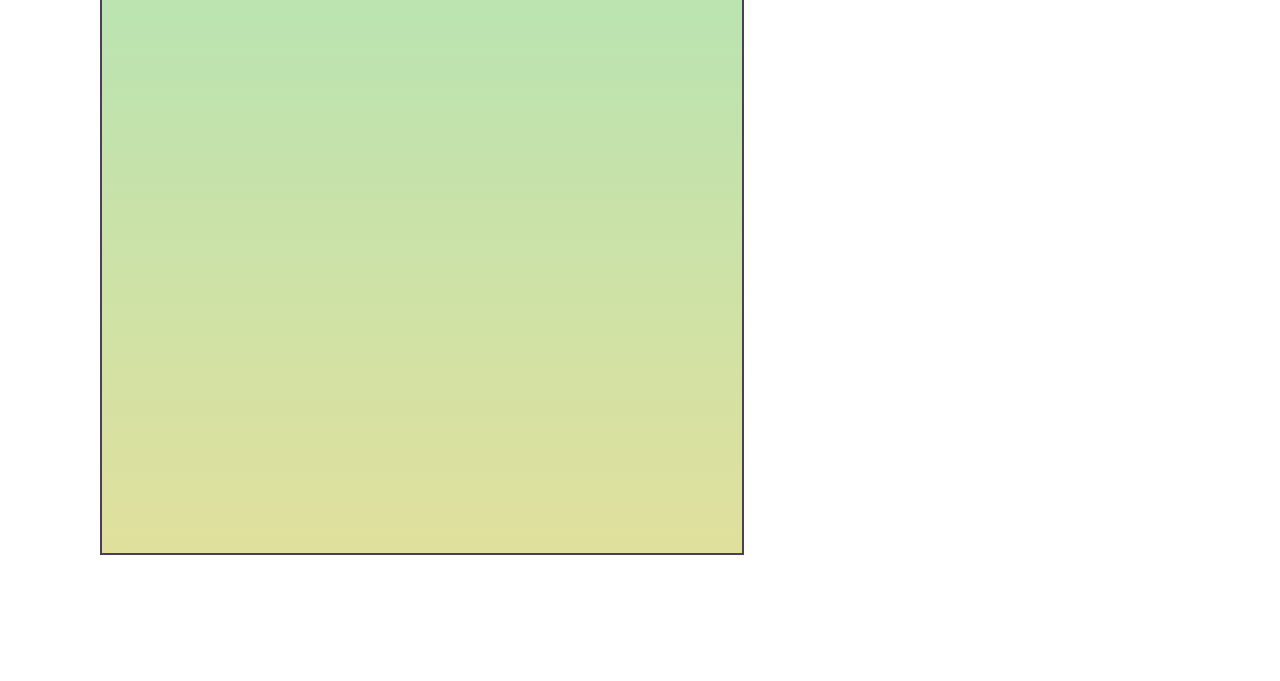
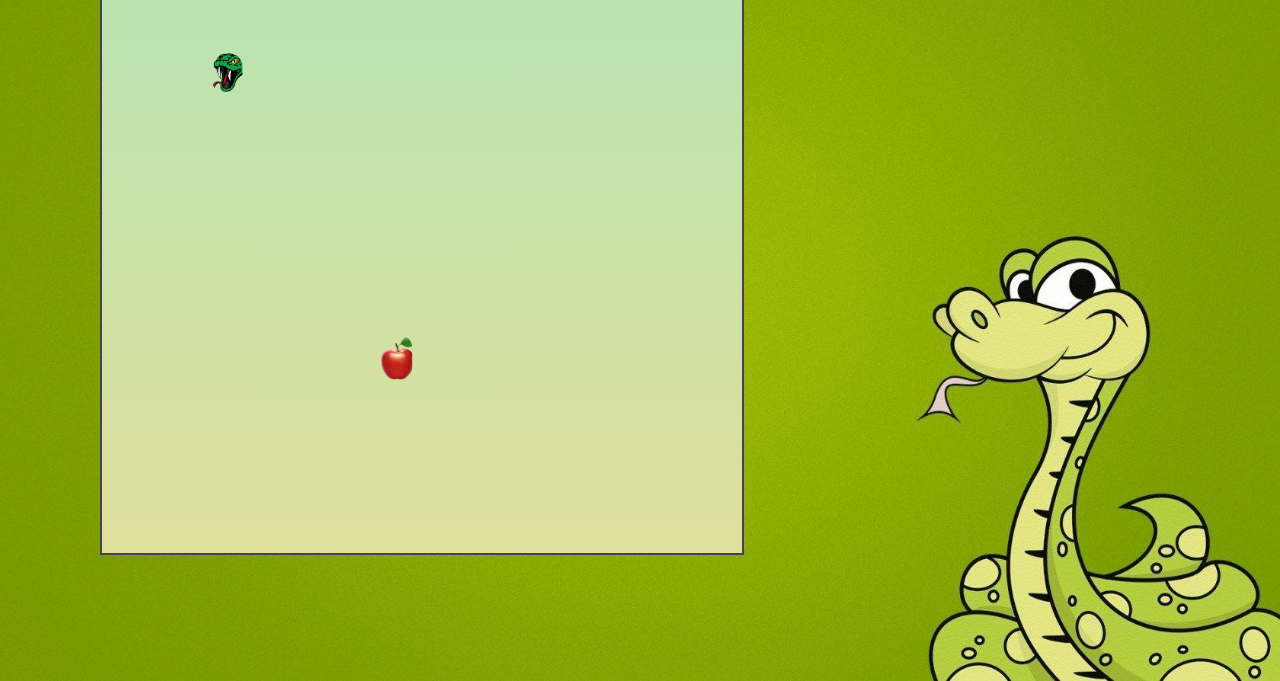
Before and after one commit to roshan062/snakegame, a plain HTML site: page index.html in a window 1280 px wide. Shown: the part 119-800 px from the top of the page. Drawn offline with Linux system fonts and the light colour scheme; the site is published under a folder, as on GitHub Pages, so addresses that start at the root find nothing.

Commit message:
images / removed

```diff
--- a/style.css
+++ b/style.css
@@ -4,7 +4,7 @@
 }
 
 body {
-    background-image: url(/bg.jpg);
+    background-image: url(bg.jpg);
     max-height: 100vh;
     background-size: 100vw 100vh;
     /* position: relative; */
@@ -25,7 +25,7 @@ body {
 .head {
     /* background: linear-gradient(rgb(38, 168, 219), rgb(5, 85, 109)); */
     border-radius: 12px;
-    background-image: url(/img1.png);
+    background-image: url(img1.png);
     background-size: cover;
     transform: scale(1.1, 1.1);
 }
@@ -41,7 +41,7 @@ body {
 
 .food {
     /* background: linear-gradient(rgb(245, 76, 76), rgb(43, 84, 196)); */
-    background-image: url(/apple-img.png);
+    background-image: url(apple-img.png);
     background-size: cover;
     transform: scale(1.3, 1.3);
     border-radius: 10px;
```
